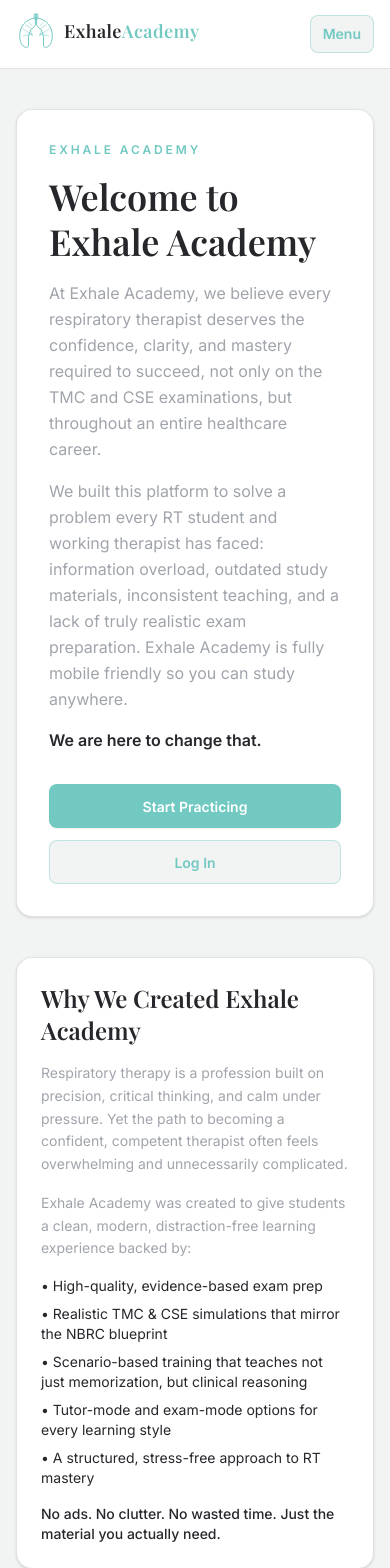
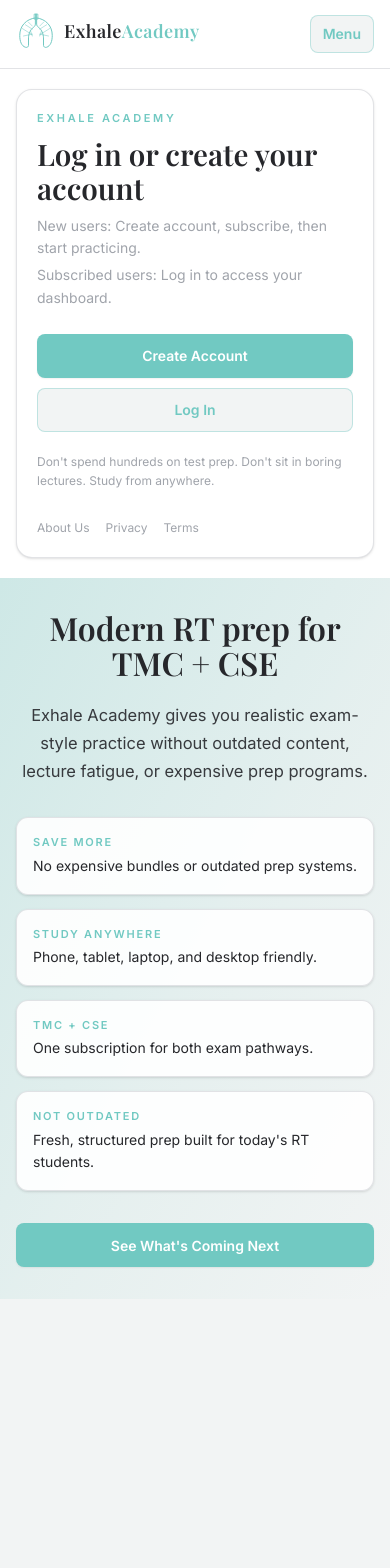
Before and after one commit to joshguerrero334-bot/exhale-academy, a Next.js app: page / in a window 390 px wide. Shown: the top 1568 px of the page. After the commit the page ends 1299 px from the top, so only its background shows below. Built offline with nearby package versions, Linux system fonts and the light colour scheme; no server answers; a web font is replaced by a local one.

Commit message:
Landing + signup + subscription flow updates

```diff
--- /dev/null
+++ b/app/about/page.tsx
@@ -0,0 +1,40 @@
+import { headingFont } from "../../lib/fonts";
+
+export default function AboutPage() {
+  return (
+    <main className="min-h-screen bg-background text-charcoal">
+      <section className="mx-auto w-full max-w-5xl space-y-6 px-4 py-8 sm:px-6 lg:px-8">
+        <div className="rounded-2xl border border-graysoft/30 bg-white p-6 shadow-sm sm:p-8">
+          <p className="text-xs font-semibold uppercase tracking-[0.2em] text-primary">About Us</p>
+          <h1 className={`${headingFont} mt-2 text-3xl font-semibold text-charcoal sm:text-4xl`}>
+            Why Exhale Academy exists
+          </h1>
+          <p className="mt-3 text-sm leading-relaxed text-graysoft sm:text-base">
+            Exhale Academy was built to give respiratory therapy students a modern, realistic, and efficient way to
+            prepare for the TMC and CSE exams. We focus on clinical reasoning, not memorization, and we remove the
+            clutter that makes studying harder than it should be.
+          </p>
+        </div>
+
+        <div className="rounded-2xl border border-graysoft/30 bg-white p-6 shadow-sm sm:p-8">
+          <h2 className={`${headingFont} text-2xl font-semibold text-charcoal`}>What makes us different</h2>
+          <ul className="mt-4 space-y-2 text-sm text-charcoal sm:text-base">
+            <li>• Evidence-based, exam-aligned RT prep</li>
+            <li>• Realistic branching CSE scenarios with IG/DM flow</li>
+            <li>• Structured TMC categories plus full 160-question exams</li>
+            <li>• Tutor mode and exam mode for different study goals</li>
+            <li>• Mobile-friendly access from anywhere</li>
+          </ul>
+        </div>
+
+        <div className="rounded-2xl border border-graysoft/30 bg-white p-6 shadow-sm sm:p-8">
+          <h2 className={`${headingFont} text-2xl font-semibold text-charcoal`}>Our mission</h2>
+          <p className="mt-3 text-sm leading-relaxed text-graysoft sm:text-base">
+            We want every RT student to feel prepared, confident, and clinically sharp on test day and beyond. Exhale
+            Academy is built by people who understand the pressure and want to raise the standard for RT education.
+          </p>
+        </div>
+      </section>
+    </main>
+  );
+}
--- a/app/api/stripe/create-checkout-session/route.ts
+++ b/app/api/stripe/create-checkout-session/route.ts
@@ -32,7 +32,7 @@
           quantity: 1,
         },
       ],
-      success_url: `${baseUrl}/billing?success=1`,
+      success_url: `${baseUrl}/dashboard?billing=success`,
       cancel_url: `${baseUrl}/billing?canceled=1`,
       customer_email: user.email ?? undefined,
       client_reference_id: user.id,
--- a/app/layout.tsx
+++ b/app/layout.tsx
@@ -19,7 +19,7 @@
 }>) {
   return (
     <html lang="en">
-      <body className={`${inter.className} ${inter.variable} ${playfair.variable} bg-background font-sans text-charcoal antialiased`}>
+      <body className={`${inter.className} ${inter.variable} ${playfair.variable} overflow-x-hidden bg-background font-sans text-charcoal antialiased`}>
         <AppHeader />
         {children}
       </body>
--- a/app/page.tsx
+++ b/app/page.tsx
@@ -1,188 +1,101 @@
+import Link from "next/link";
 import { createClient } from "../lib/supabase/server";
-import SubscribeButton from "../components/billing/SubscribeButton";
 import { headingFont } from "../lib/fonts";
 
 export default async function Home() {
-  let user: { email?: string | null } | null = null;
+  let isLoggedIn = false;
   try {
     const supabase = await createClient();
     const {
-      data: { user: authUser },
+      data: { user },
     } = await supabase.auth.getUser();
-    user = authUser;
+    isLoggedIn = !!user;
   } catch {
-    user = null;
+    isLoggedIn = false;
   }
-  const startHref = user ? "/billing" : "/login?next=%2Fbilling";
 
   return (
-    <main className="min-h-screen bg-background text-charcoal">
-      <section className="mx-auto w-full max-w-5xl px-4 pb-10 pt-10 sm:px-6 lg:px-8">
-        <div className="rounded-2xl border border-graysoft/30 bg-white p-8 shadow-sm sm:p-12">
-          <p className="text-xs font-semibold uppercase tracking-[0.24em] text-primary">Exhale Academy</p>
-          <h1 className={`${headingFont} mt-4 text-4xl font-semibold leading-tight text-charcoal sm:text-5xl`}>
-            Welcome to Exhale Academy
-          </h1>
-          <p className="mt-4 max-w-3xl text-base leading-relaxed text-graysoft sm:text-lg">
-            At Exhale Academy, we believe every respiratory therapist deserves the confidence, clarity, and mastery
-            required to succeed, not only on the TMC and CSE examinations, but throughout an entire healthcare career.
-          </p>
-          <p className="mt-4 max-w-3xl text-base leading-relaxed text-graysoft sm:text-lg">
-            We built this platform to solve a problem every RT student and working therapist has faced:
-            information overload, outdated study materials, inconsistent teaching, and a lack of truly realistic exam
-            preparation. Exhale Academy is fully mobile friendly so you can study anywhere.
-          </p>
-          <p className="mt-4 text-base font-semibold text-charcoal">We are here to change that.</p>
+    <main className="min-h-screen overflow-x-hidden bg-background text-charcoal">
+      <section className="mx-auto grid w-full max-w-[1460px] lg:min-h-[calc(100vh-68px)] lg:grid-cols-[600px_1fr]">
+        <div className="flex items-center justify-center bg-white px-4 py-5 sm:px-10 sm:py-8 lg:border-r lg:border-graysoft/30">
+          <div className="w-full max-w-[430px] rounded-2xl border border-graysoft/30 bg-white p-5 shadow-sm sm:p-8">
+            <p className="text-[11px] font-semibold uppercase tracking-[0.24em] text-primary">Exhale Academy</p>
+            <h1
+              className={`${headingFont} mt-2.5 text-[1.85rem] font-semibold leading-[1.15] text-charcoal sm:text-[2.15rem] lg:text-[2.3rem]`}
+            >
+              Log in or create your account
+            </h1>
+            <p className="mt-2.5 text-sm leading-relaxed text-graysoft">
+              New users: Create account, subscribe, then start practicing.
+            </p>
+            <p className="mt-1 text-sm leading-relaxed text-graysoft">Subscribed users: Log in to access your dashboard.</p>
 
-          <div className="mt-8 flex flex-col gap-3 sm:flex-row">
-            <a href={startHref} className="btn-primary px-6 py-3">
-              Start Practicing
-            </a>
-            {user ? <SubscribeButton className="btn-primary px-6 py-3" label="Subscribe" /> : null}
-            <a href="/login" className="btn-secondary px-6 py-3">
-              Log In
-            </a>
+            <div className="mt-6 space-y-2.5">
+              {isLoggedIn ? (
+                <Link href="/dashboard" className="btn-primary w-full px-6 py-3 text-center text-sm">
+                  Go to Dashboard
+                </Link>
+              ) : (
+                <Link href="/signup" className="btn-primary w-full px-6 py-3 text-center text-sm">
+                  Create Account
+                </Link>
+              )}
+              <Link href="/login" className="btn-secondary w-full px-6 py-3 text-center text-sm">
+                Log In
+              </Link>
+            </div>
+
+            <p className="mt-5 text-xs leading-relaxed text-graysoft">
+              Don&apos;t spend hundreds on test prep. Don&apos;t sit in boring lectures. Study from anywhere.
+            </p>
+
+            <div className="mt-7 flex flex-wrap items-center gap-x-4 gap-y-2 text-[12px] text-graysoft">
+              <Link href="/about" className="hover:text-primary">About Us</Link>
+              <Link href="/privacy" className="hover:text-primary">Privacy</Link>
+              <Link href="/terms" className="hover:text-primary">Terms</Link>
+            </div>
+          </div>
+        </div>
+
+        <div className="flex items-center bg-gradient-to-br from-primary/28 via-primary/12 to-background px-4 py-8 sm:px-12 sm:py-10 lg:px-20">
+          <div className="mx-auto w-full max-w-[760px] text-center lg:text-left">
+            <h2
+              className={`${headingFont} text-[2rem] font-semibold leading-[1.12] text-charcoal sm:text-[2.6rem] lg:text-[3.15rem]`}
+            >
+              Modern RT prep for TMC + CSE
+            </h2>
+            <p className="mx-auto mt-5 max-w-2xl text-[1.03rem] leading-[1.7] text-charcoal/90 sm:text-[1.15rem] lg:mx-0">
+              Exhale Academy gives you realistic exam-style practice without outdated content, lecture fatigue, or
+              expensive prep programs.
+            </p>
+
+            <div className="mt-8 grid gap-3.5 sm:grid-cols-2">
+              <div className="rounded-xl border border-graysoft/30 bg-white/90 p-4 text-left shadow-sm">
+                <p className="text-[11px] font-semibold uppercase tracking-[0.16em] text-primary">Save More</p>
+                <p className="mt-1 text-sm leading-relaxed text-charcoal">No expensive bundles or outdated prep systems.</p>
+              </div>
+              <div className="rounded-xl border border-graysoft/30 bg-white/90 p-4 text-left shadow-sm">
+                <p className="text-[11px] font-semibold uppercase tracking-[0.16em] text-primary">Study Anywhere</p>
+                <p className="mt-1 text-sm leading-relaxed text-charcoal">Phone, tablet, laptop, and desktop friendly.</p>
+              </div>
+              <div className="rounded-xl border border-graysoft/30 bg-white/90 p-4 text-left shadow-sm">
+                <p className="text-[11px] font-semibold uppercase tracking-[0.16em] text-primary">TMC + CSE</p>
+                <p className="mt-1 text-sm leading-relaxed text-charcoal">One subscription for both exam pathways.</p>
+              </div>
+              <div className="rounded-xl border border-graysoft/30 bg-white/90 p-4 text-left shadow-sm">
+                <p className="text-[11px] font-semibold uppercase tracking-[0.16em] text-primary">Not Outdated</p>
+                <p className="mt-1 text-sm leading-relaxed text-charcoal">Fresh, structured prep built for today&apos;s RT students.</p>
+              </div>
+            </div>
+
+            <div className="mt-8 flex justify-center lg:justify-start">
+              <Link href="/coming-soon" className="btn-primary w-full px-6 py-3 text-center sm:w-auto">
+                See What&apos;s Coming Next
+              </Link>
+            </div>
           </div>
         </div>
       </section>
-
-      <section className="mx-auto w-full max-w-5xl px-4 pb-10 sm:px-6 lg:px-8">
-        <div className="rounded-2xl border border-graysoft/30 bg-white p-6 shadow-sm sm:p-8">
-          <h2 className={`${headingFont} text-2xl font-semibold text-charcoal`}>Why We Created Exhale Academy</h2>
-          <p className="mt-4 text-sm leading-relaxed text-graysoft sm:text-base">
-            Respiratory therapy is a profession built on precision, critical thinking, and calm under pressure. Yet
-            the path to becoming a confident, competent therapist often feels overwhelming and unnecessarily
-            complicated.
-          </p>
-          <p className="mt-4 text-sm leading-relaxed text-graysoft sm:text-base">
-            Exhale Academy was created to give students a clean, modern, distraction-free learning experience backed
-            by:
-          </p>
-          <ul className="mt-4 space-y-2 text-sm text-charcoal sm:text-base">
-            <li>• High-quality, evidence-based exam prep</li>
-            <li>• Realistic TMC &amp; CSE simulations that mirror the NBRC blueprint</li>
-            <li>• Scenario-based training that teaches not just memorization, but clinical reasoning</li>
-            <li>• Tutor-mode and exam-mode options for every learning style</li>
-            <li>• A structured, stress-free approach to RT mastery</li>
-          </ul>
-          <p className="mt-4 text-sm font-medium text-charcoal sm:text-base">
-            No ads. No clutter. No wasted time. Just the material you actually need.
-          </p>
-        </div>
-      </section>
-
-      <section className="mx-auto w-full max-w-5xl px-4 pb-10 sm:px-6 lg:px-8">
-        <div className="rounded-2xl border border-graysoft/30 bg-white p-6 shadow-sm sm:p-8">
-          <h2 className={`${headingFont} text-2xl font-semibold text-charcoal`}>What You&apos;ll Find Inside</h2>
-
-          <div className="mt-6 grid gap-4 md:grid-cols-3">
-            <article className="rounded-xl border border-graysoft/30 bg-background p-5">
-              <h3 className="text-lg font-semibold text-charcoal">TMC Practice System</h3>
-              <ul className="mt-3 space-y-1 text-sm text-graysoft">
-                <li>• 500 high-quality questions</li>
-                <li>• Category-based organization</li>
-                <li>• Full 160-question TMC-style exam</li>
-                <li>• Tutor Mode with rationales</li>
-                <li>• Exam Mode with realistic pressure</li>
-              </ul>
-            </article>
-
-            <article className="rounded-xl border border-graysoft/30 bg-background p-5">
-              <h3 className="text-lg font-semibold text-charcoal">CSE Clinical Simulation Training</h3>
-              <ul className="mt-3 space-y-1 text-sm text-graysoft">
-                <li>• Multi-step branching scenarios</li>
-                <li>• NBRC-style IG &amp; DM structure</li>
-                <li>• Dynamic vitals based on decisions</li>
-                <li>• Feedback for clinical reasoning</li>
-                <li>• Neonatal, pediatric, trauma, airway, and critical care cases</li>
-              </ul>
-            </article>
-
-            <article className="rounded-xl border border-graysoft/30 bg-background p-5">
-              <h3 className="text-lg font-semibold text-charcoal">Clean, Professional UX</h3>
-              <ul className="mt-3 space-y-1 text-sm text-graysoft">
-                <li>• Designed to reduce stress and decision fatigue</li>
-                <li>• Simple navigation and clear pathways</li>
-                <li>• Mobile-friendly for study anywhere</li>
-                <li>• Built with modern tools for speed and reliability</li>
-              </ul>
-            </article>
-          </div>
-        </div>
-      </section>
-
-      <section className="mx-auto w-full max-w-5xl px-4 pb-10 sm:px-6 lg:px-8">
-        <div className="rounded-2xl border border-graysoft/30 bg-white p-6 shadow-sm sm:p-8">
-          <h2 className={`${headingFont} text-2xl font-semibold text-charcoal`}>Our Mission</h2>
-          <ul className="mt-4 space-y-2 text-sm text-charcoal sm:text-base">
-            <li>• Breathe easier during exam prep</li>
-            <li>• Understand the “why” behind the answer</li>
-            <li>• Develop real-world confidence, not just test-taking habits</li>
-            <li>• Step into the profession ready to think, lead, and save lives</li>
-          </ul>
-          <p className="mt-5 text-sm font-medium text-charcoal sm:text-base">
-            We&apos;re not here to be another RT website. We&apos;re here to raise the standard.
-          </p>
-        </div>
-      </section>
-
-      <section className="mx-auto w-full max-w-5xl px-4 pb-10 sm:px-6 lg:px-8">
-        <div className="rounded-2xl border border-graysoft/30 bg-white p-6 shadow-sm sm:p-8">
-          <h2 className={`${headingFont} text-2xl font-semibold text-charcoal`}>Who We Are</h2>
-          <p className="mt-4 text-sm leading-relaxed text-graysoft sm:text-base">
-            We are a team of healthcare professionals, educators, and developers who understand the journey.
-            We&apos;ve lived the long shifts, the burnout, the anxiety before big exams, and the drive to build a better
-            future.
-          </p>
-          <p className="mt-4 text-sm leading-relaxed text-graysoft sm:text-base">
-            Exhale Academy was built from clinical experience, educational gaps we wished someone fixed, and a deep
-            commitment to helping the next generation of RTs succeed.
-          </p>
-          <p className="mt-4 text-sm font-medium text-charcoal sm:text-base">
-            No corporate backing. No hidden agenda. Just purpose-built RT training.
-          </p>
-        </div>
-      </section>
-
-      <section className="mx-auto w-full max-w-5xl px-4 pb-14 sm:px-6 lg:px-8">
-        <div className="rounded-2xl border border-graysoft/30 bg-white p-8 text-center shadow-sm">
-          <h2 className={`${headingFont} text-2xl font-semibold text-charcoal sm:text-3xl`}>Our Promise</h2>
-          <ul className="mx-auto mt-4 max-w-2xl space-y-2 text-sm text-charcoal sm:text-base">
-            <li>• Accurate</li>
-            <li>• Modern</li>
-            <li>• Evidence-based</li>
-            <li>• Affordable</li>
-            <li>• Free of distractions</li>
-            <li>• Built for your success</li>
-          </ul>
-          <p className="mx-auto mt-4 max-w-2xl text-sm text-graysoft sm:text-base">
-            Your only job here is to learn, grow, and breathe easy. We&apos;ll take care of the rest.
-          </p>
-          {user ? (
-            <div className="mt-6 inline-block">
-              <SubscribeButton className="btn-primary px-6 py-3" label="Subscribe and Start" />
-            </div>
-          ) : (
-            <a href="/login?next=%2Fbilling" className="btn-primary mt-6 px-6 py-3">
-              Subscribe and Start
-            </a>
-          )}
-        </div>
-      </section>
-
-      <footer className="border-t border-graysoft/30 bg-white px-4 py-8 sm:px-6">
-        <div className="mx-auto flex w-full max-w-5xl flex-col items-center justify-between gap-4 sm:flex-row">
-          <nav className="flex flex-wrap items-center justify-center gap-x-5 gap-y-2 text-sm text-graysoft">
-            <a href="/login" className="hover:text-primary">Login</a>
-            <a href="/signup" className="hover:text-primary">Sign Up</a>
-            <a href="/coming-soon" className="hover:text-primary">Coming Soon</a>
-            <a href="/feedback" className="hover:text-primary">How can we get better?</a>
-            <a href="/privacy" className="hover:text-primary">Privacy</a>
-            <a href="/terms" className="hover:text-primary">Terms</a>
-          </nav>
-          <p className="text-xs text-graysoft">© Exhale Academy</p>
-        </div>
-      </footer>
     </main>
   );
 }
--- a/proxy.ts
+++ b/proxy.ts
@@ -5,6 +5,7 @@
   "/",
   "/login",
   "/signup",
+  "/about",
   "/terms",
   "/privacy",
   "/coming-soon",
```
Also changed, not shown: app/billing/page.tsx (+10 -0 lines), app/dashboard/page.tsx (+6 -1 lines), app/signup/actions.ts (+20 -5 lines), app/signup/page.tsx (+21 -1 lines), 1 other file (tests, documents, lock files or other folders).
